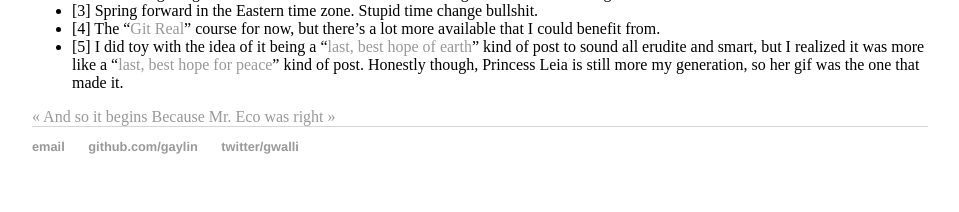
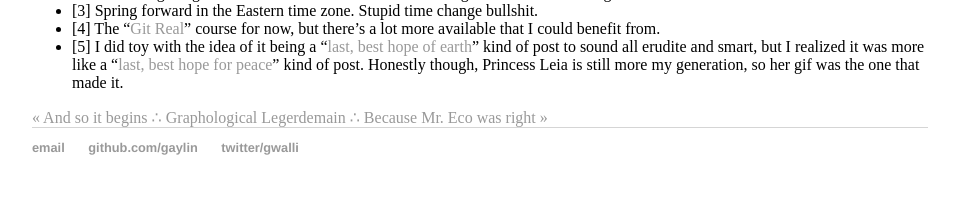
Before and after one commit to gaylin/gaylin.github.io, a Jekyll site: the page built from _posts/2015-03-08-channeling-princess-leia.md, in a window 1280 px wide. Shown: the part 1410-1622 px from the top of the page, without its empty margins (160-1119 px from the left). Built offline with Jekyll 4.4.1, drawn with Linux system fonts in a browser that asks for light colours; Markdown is read by kramdown in place of the engine named in the settings; comment, search, counter and statistics services are not loaded.

Commit message:
add a link back up to the main blog index page
For now I'm just going to use an absolute link back to the home page until I figure out how I'm organizing things.

```diff
--- a/_layouts/post.html
+++ b/_layouts/post.html
@@ -8,12 +8,13 @@ layout: default
 <div class="post">
   {{ content }}
 </div>
-<!-- Post prev/nex buttons -->
+<!-- Post prev/next buttons -->
 {% if page.previous %}
-   <a rel="prev" href="{{ page.previous.url }}">&laquo; {{ page.previous.title }}</a>
+   <a rel="prev" href="{{ page.previous.url }}">&laquo; {{ page.previous.title }} &there4;</a>
  {% endif %}
+ <a href="http://gaylin.github.io/blog/">Graphological Legerdemain</a>
  {% if page.next %}
-   <a rel="next" href="{{ page.next.url }}">{{ page.next.title }} &raquo;</a>
+   <a rel="next" href="{{ page.next.url }}">&there4; {{ page.next.title }} &raquo;</a>
  {% endif %}
 <!-- Post comments -->
 <div class="postcomments">
```
